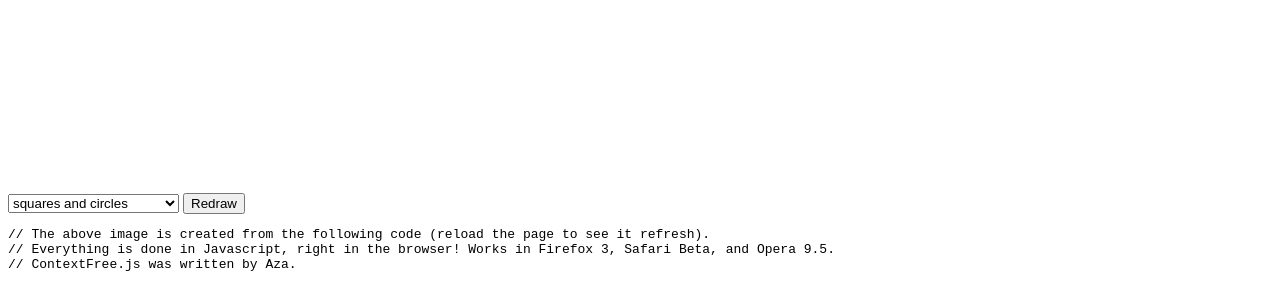
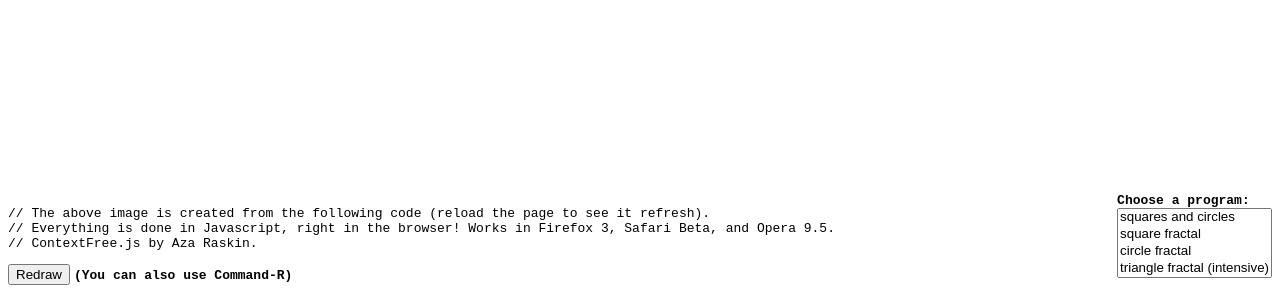
Before and after one commit to bradleybossard/contextfree, a plain HTML site: page trunk/showcase.html in a window 1280 px wide. Shown: the part 815-1115 px from the top of the page. Drawn offline with Linux system fonts and the light colour scheme.

Commit message:
Made the showcase page more humane.

```diff
--- a/trunk/showcase.html
+++ b/trunk/showcase.html
@@ -1,7 +1,7 @@
 <html>
 	<head>
 	  <title>ContextFree.js</title>
-		<style> textarea {display: none;} </style>
+		<style> textarea {display: none;} #choose{ float:right; } code{ font-weight: bold; } </style>
 
 		<script src="contextfree.js"></script>
 		<script src="jquery.js"></script>
@@ -34,7 +34,6 @@
       var toDisplay = $("#menu option:selected" ).text();
       location.assign( "#"+toDisplay );
       location.reload();
-      //display( toDisplay );
     }
 
     function populateMenu( selected ){
@@ -43,7 +42,6 @@
         $(option)
             .attr( "value", this.id )
             .text( this.id )
-            .mouseup( drawChoice );
         if( this.id == selected ){
           $(option).attr("selected","true");
         }
@@ -57,14 +55,15 @@
 <body>
   <div id="canvasContainer" style="width:1200px;height:1000px;"></div>
 
-<select id="menu"> </select> <input type="button" value="Redraw" onclick="drawChoice();"/>
+<div id="choose"><code>Choose a program:</code><br/><select id="menu" multiple="multiple"> </select></div>
 
 <pre>
 // The above image is created from the following code (reload the page to see it refresh).
 // Everything is done in Javascript, right in the browser! Works in Firefox 3, Safari Beta, and Opera 9.5.
-// ContextFree.js was written by Aza.
-
+// ContextFree.js by Aza Raskin.
 </pre>
+<input type="button" value="Redraw" onclick="drawChoice();"/> <code>(You can also use Command-R)</code>
+<br/>
 <pre id="theCode"></pre>
 
 <textarea id="squares and circles" style="width:400px;height:400px">
@@ -983,6 +982,7 @@ if( location.hash ){ var theId = location.hash.substring(1) }
 else{ var theId = "i ching"; }
 populateMenu( theId );
 display( theId );
+$("#menu").change( drawChoice );
 </script>
 
 </body>
```
Lines whose indentation alone changed are shown as unchanged.
